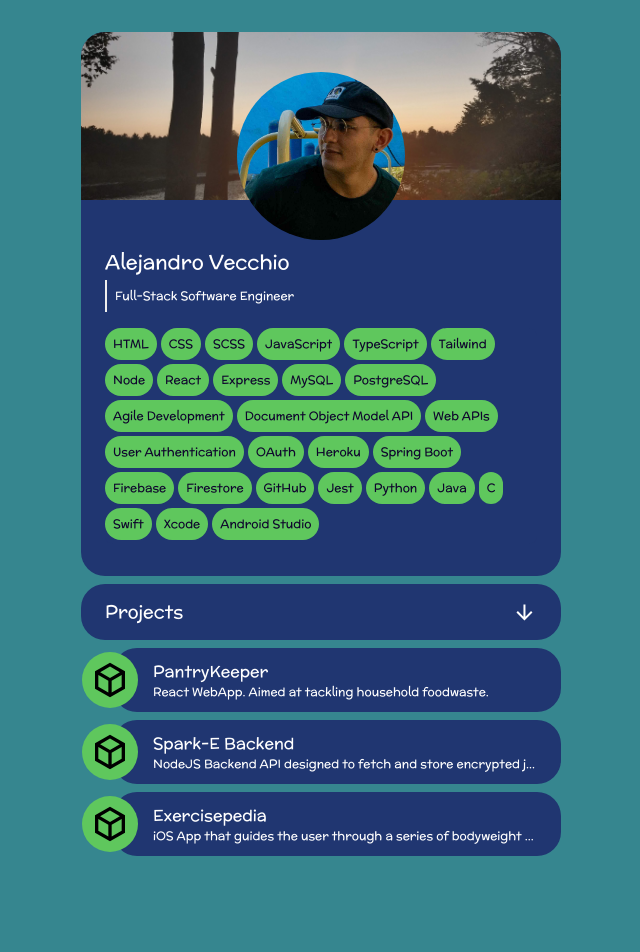
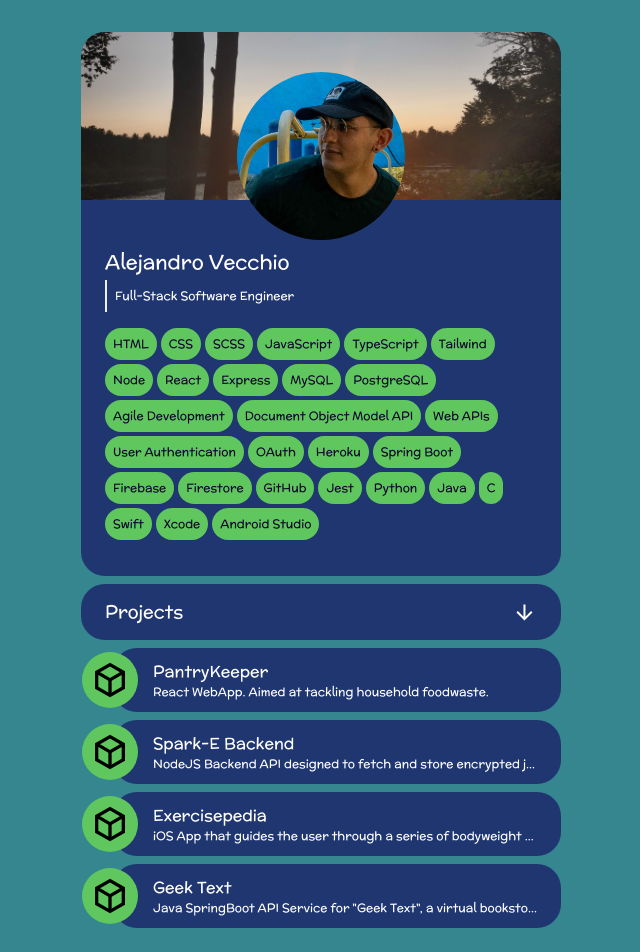
Before and after one commit to aliv314/portfolio, a React (Create React App) app: page / in a window 1280 px wide. Shown: the top 952 px of the page, without its empty margins (319-959 px from the left). Before the commit the page ends 896 px from the top, so only its background shows below. Built offline with nearby package versions, Linux system fonts and the light colour scheme; the HTML template or start-up script is replaced by a standard one.

Commit message:
Added more projects

```diff
--- a/src/components/Projects/Projects.tsx
+++ b/src/components/Projects/Projects.tsx
@@ -19,6 +19,11 @@ const projects = [
     title: "Exercisepedia",
     github: "https://github.com/FelixRodriguezJr/exercisepedia-iphone-app",
     description:"iOS App that guides the user through a series of bodyweight exercises and records their progress."
+  },
+  {
+    title:"Geek Text",
+    github:"https://github.com/AmberImani/CEN-4010-Group-15/tree/master",
+    description:'Java SpringBoot API Service for "Geek Text", a virtual bookstore.'
   }
 ];
 
```
